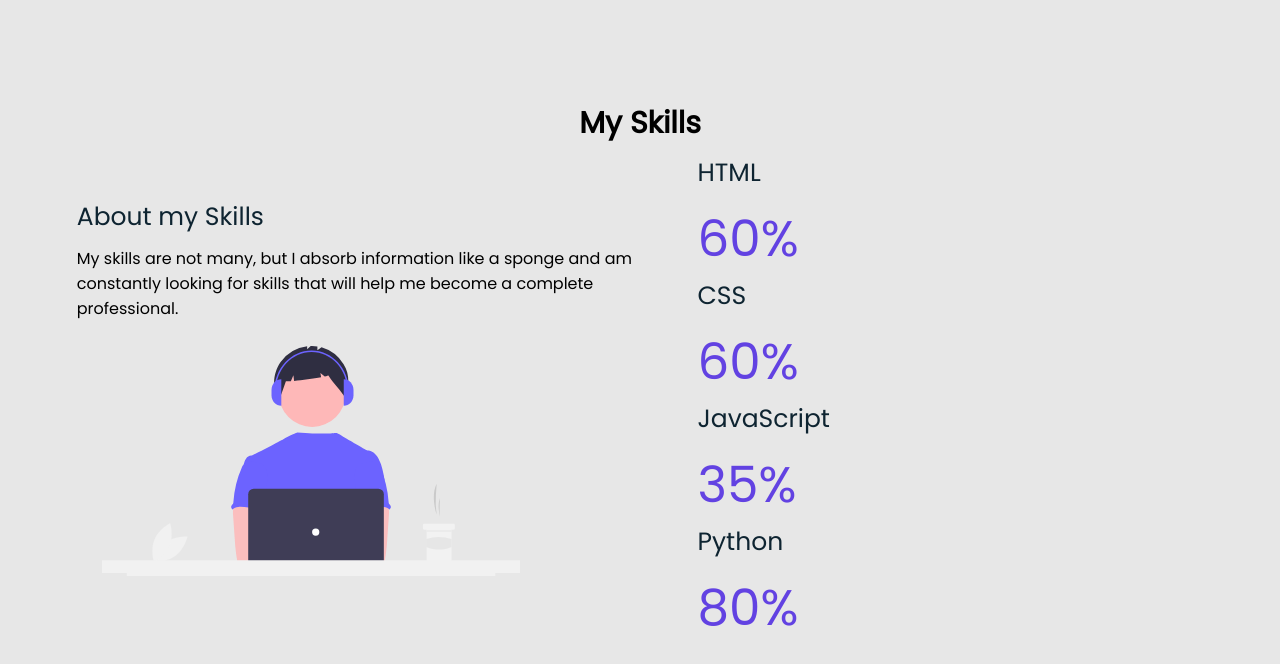
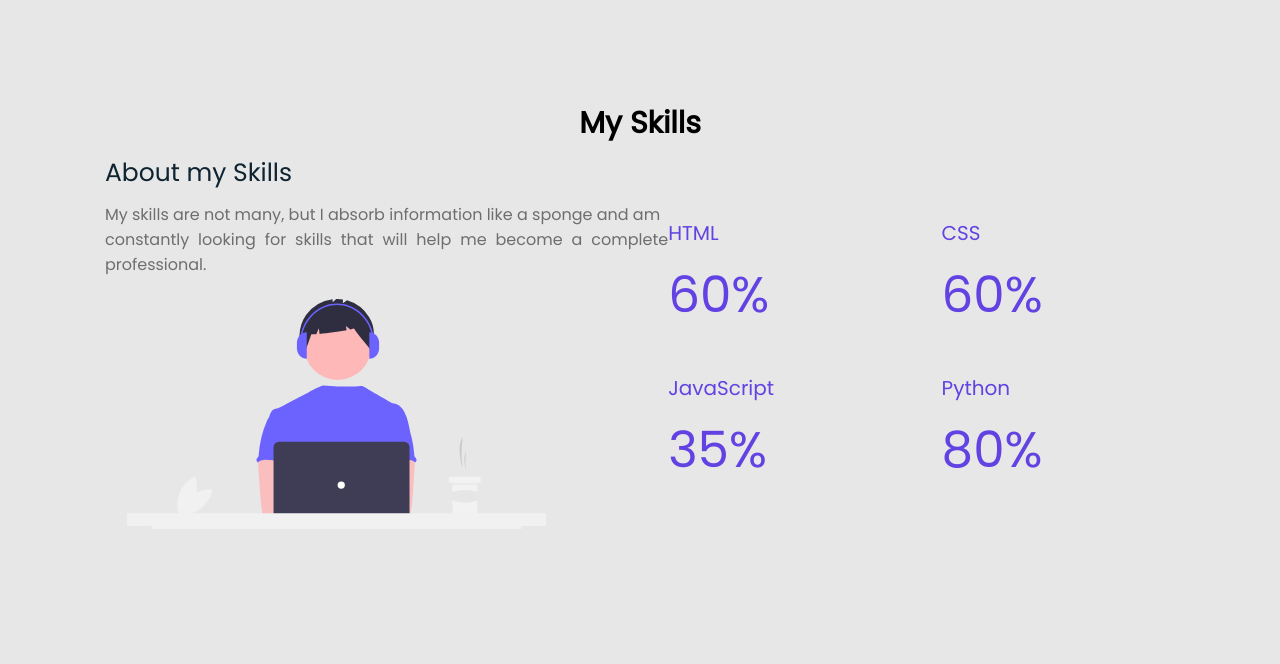
Before and after one commit to xannbtw/xannbtw.github.io, a plain HTML site: page index.html in a window 1280 px wide. Shown: the part 683-1347 px from the top of the page. Drawn offline with Linux system fonts and the light colour scheme.

Commit message:
Update styles.css

```diff
--- a/styles.css
+++ b/styles.css
@@ -128,23 +128,23 @@ section  .topic{
   }
 
 
-section.skills {
+.skills {
     margin: 6%;
     background: var(--body-color);
 }
 
-section.skills .title {
+.skills .title {
     display: flex;
     justify-content: center;
 }
 
-section.skills .title span {
+.skills .title span {
     font-size: 30px;
     font-weight: 600;
     padding-bottom: 8px;
 }
 
-section.skills .title span::before {
+.skills .title span::before {
     content: '';
     position: absolute;
     left: 0;
@@ -153,47 +153,47 @@ section.skills .title span::before {
     width: 100%;
 }
 
-section.skills .content {
+.skills .content {
     padding: 40px 0;
 }
 
-section.skills .skills-details {
+.skills .skills-details {
     display: flex;
     align-items: center;
     justify-content: center;
 
 }
 
-section.skills-details .text{
+.skills-details .text{
     width: 50%;
   }
 
-section.skills-details p {
+.skills-details p {
     color: #6c6e6f;
     text-align: justify;
 }
 
-section.skills .skills-details .boxes {
+.skills .skills-details .boxes {
     width: 45%;
 }
 
-section.skills .skills-details .skills-img{
+.skills .skills-details .skills-img{
     display: flex;
     margin: 4%;
     width: 230px;
     height: 230px;
 }
-section.skills-details .boxes{
+.skills-details .boxes{
     width: 45%;
     display: flex;
     flex-wrap: wrap;
     justify-content: space-between;
 }
-section.skills-details .box{
+.skills-details .box{
     width: calc(100% / 2 - 20px);
     margin: 20px 0;
 }
-section.skills-details .boxes .topic{
+.skills-details .boxes .topic{
     font-size: 20px;
     color: #6242e2;
 }
```
